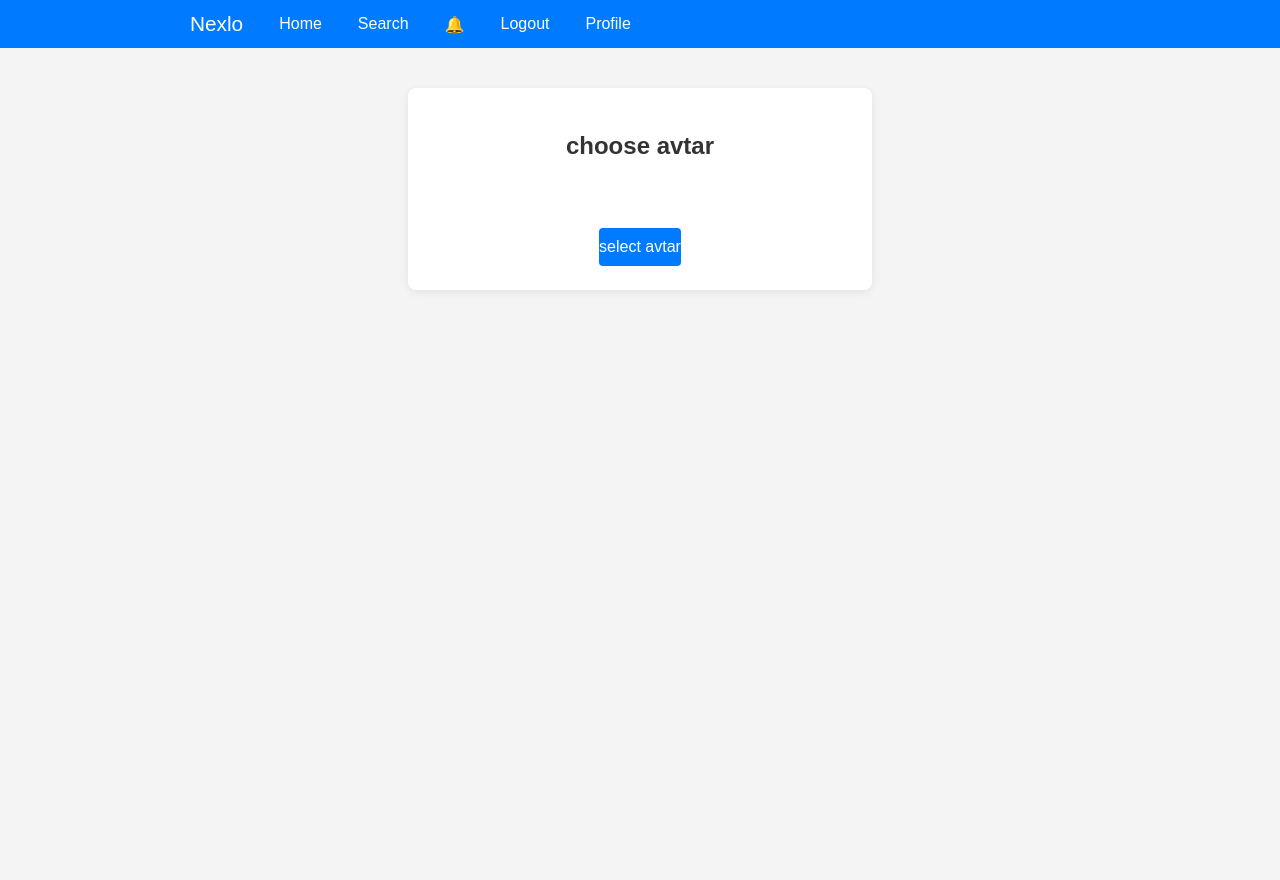
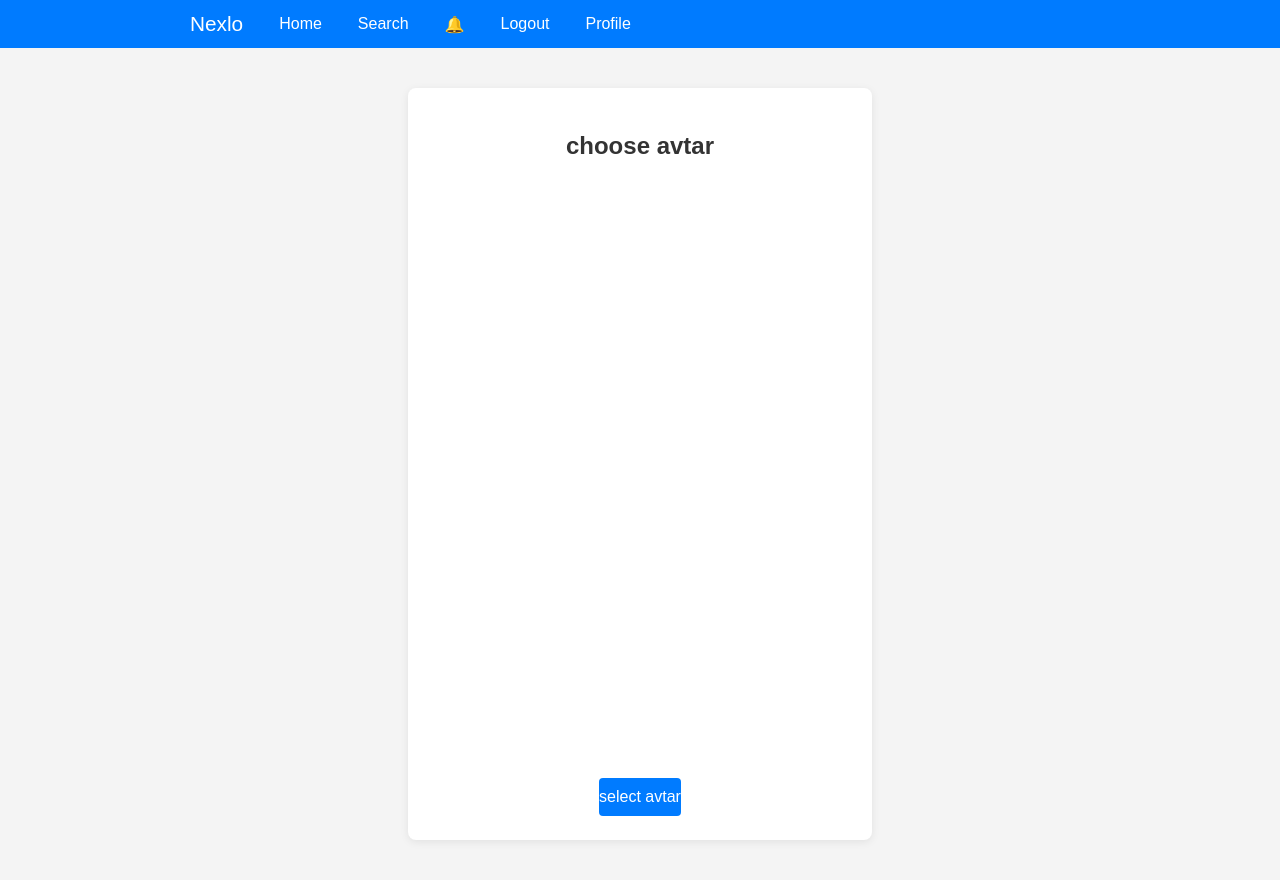
Before and after one commit to Mohitgirigoswami/messanger, a Flask app: page /change_avtar in a window 1280 px wide. Before the commit the page ends 266 px from the top, so only its background shows below. Run offline with Flask 3, Linux system fonts and the light colour scheme; the visitor is signed in with stand-in values (Sample User, id 1); some libraries are stand-ins or nearby versions.

Commit message:
maded ui change in avtar selection

```diff
--- a/app/static/css/main.css
+++ b/app/static/css/main.css
@@ -493,6 +493,9 @@ textarea {
     gap: 1rem;
     margin-top: 1.5rem;
     margin-bottom: 1.5rem;
+    scrollbar-width: none;
+    overflow-y: auto;
+    height: 550px;
 }
 
 @media (min-width: 640px) {
```
